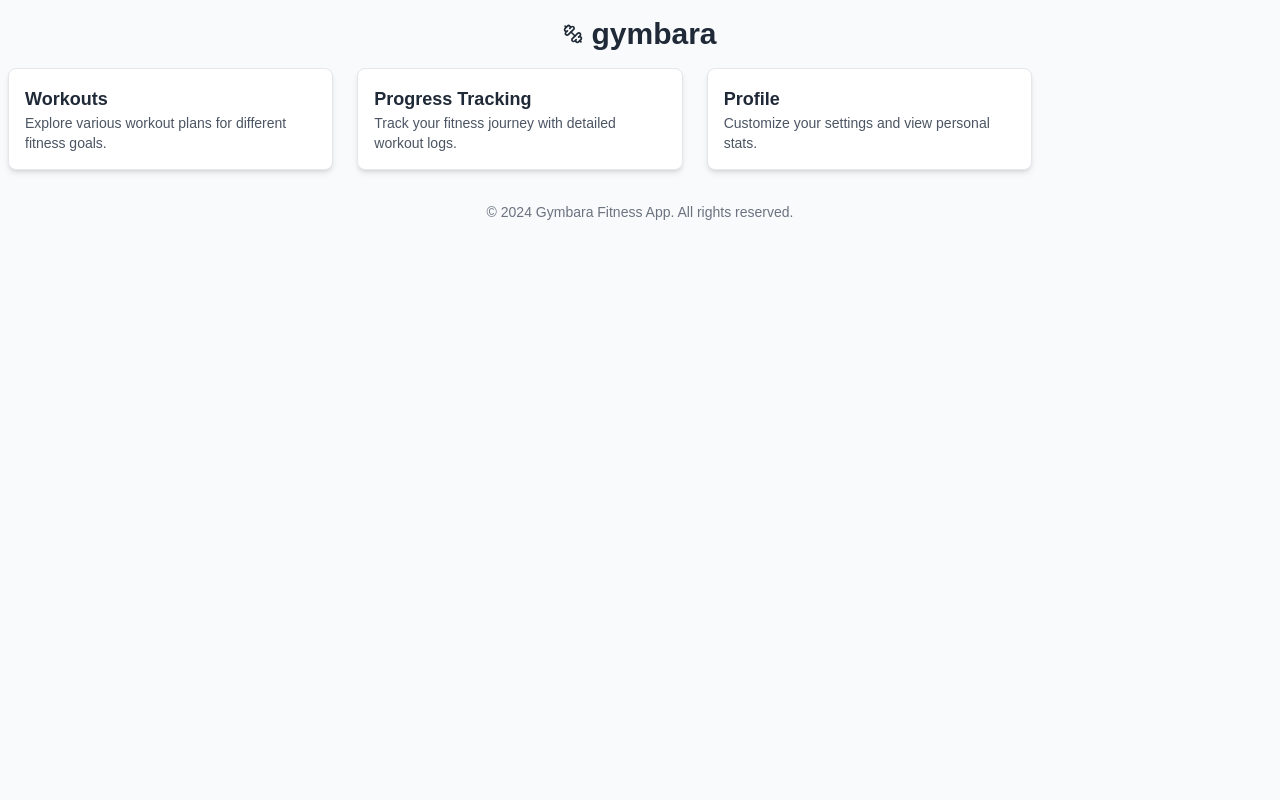
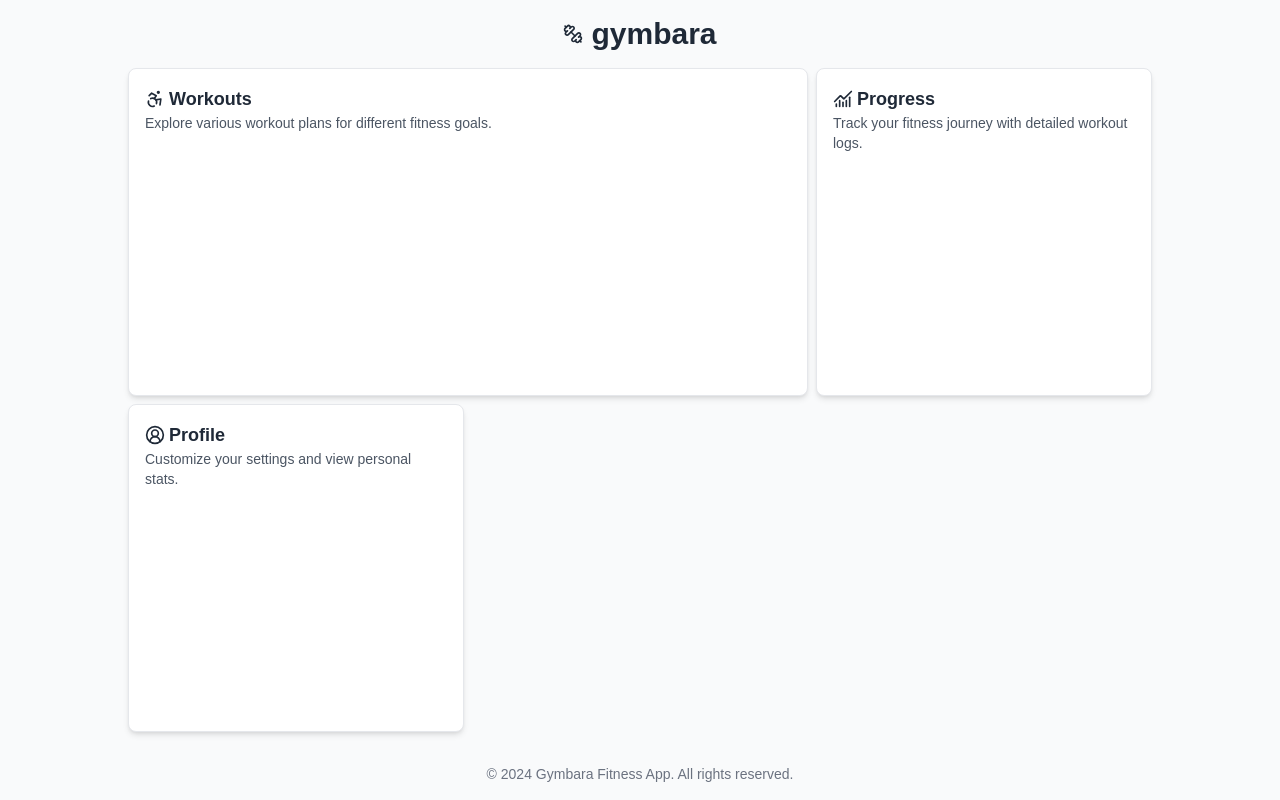
Before and after one commit to haikali3/gymbara, a Next.js app: page / in a window 1280 px wide. Built offline with nearby package versions, Linux system fonts and the light colour scheme.

Commit message:
intro bento

```diff
--- a/src/app/page.tsx
+++ b/src/app/page.tsx
@@ -1,11 +1,7 @@
 "use client";
 import { useRouter } from "next/navigation";
 import Footer from "../components/_layout/footer";
-import Header from "@/components/_layout/header";
-import TimePickerDialog from "@/components/_time-picker/time-picker-dialog";
-import { Button } from "@/components/ui/button";
-import { Dumbbell, ChevronLeft } from "lucide-react";
-import { title } from "process";
+import { Accessibility, ChartNoAxesCombined, CircleUserRound, Dumbbell, LineChart, User } from "lucide-react";
 
 export default function Home() {
   const router = useRouter();
@@ -19,13 +15,15 @@ export default function Home() {
         </h2>
       </div>
 
-      <main className="w-full max-w-5xl">
-        <div className="grid gap-6 grid-cols-1 sm:grid-cols-2 md:grid-cols-3">
+      <main className="flex-grow w-full max-w-5xl mx-auto grid grid-cols-2 md:grid-cols-3 gap-2">
         <div
           onClick={() => router.push("/workouts")}
-            className="bg-white border border-gray-200 rounded-lg shadow-md cursor-pointer hover:shadow-lg p-4"
+          className="bg-white border border-gray-200 rounded-lg col-span-2 shadow-md cursor-pointer hover:shadow-lg p-4"
         >
+          <div className="flex gap-1 items-center">
+            <Accessibility className="h-5 w-5 text-gray-800" />
             <h3 className="text-lg font-semibold text-gray-800">Workouts</h3>
+          </div>
           <p className="text-sm text-gray-600">
             Explore various workout plans for different fitness goals.
           </p>
@@ -35,7 +33,10 @@ export default function Home() {
           onClick={() => router.push("/progress")}
           className="bg-white border border-gray-200 rounded-lg shadow-md cursor-pointer hover:shadow-lg p-4"
         >
-            <h3 className="text-lg font-semibold text-gray-800">Progress Tracking</h3>
+          <div className="flex gap-1 items-center">
+            <ChartNoAxesCombined className="h-5 w-5 text-gray-800" />
+            <h3 className="text-lg font-semibold text-gray-800">Progress</h3>
+          </div>
           <p className="text-sm text-gray-600">
             Track your fitness journey with detailed workout logs.
           </p>
@@ -45,13 +46,16 @@ export default function Home() {
           onClick={() => router.push("/profile")}
           className="bg-white border border-gray-200 rounded-lg shadow-md cursor-pointer hover:shadow-lg p-4"
         >
+          <div className="flex gap-1 items-center">
+            <CircleUserRound className="h-5 w-5 text-gray-800" />
             <h3 className="text-lg font-semibold text-gray-800">Profile</h3>
+          </div>
           <p className="text-sm text-gray-600">
             Customize your settings and view personal stats.
           </p>
         </div>
-        </div>
       </main>
+
       <Footer />
     </div>
   );
```
Lines whose indentation alone changed are shown as unchanged.
